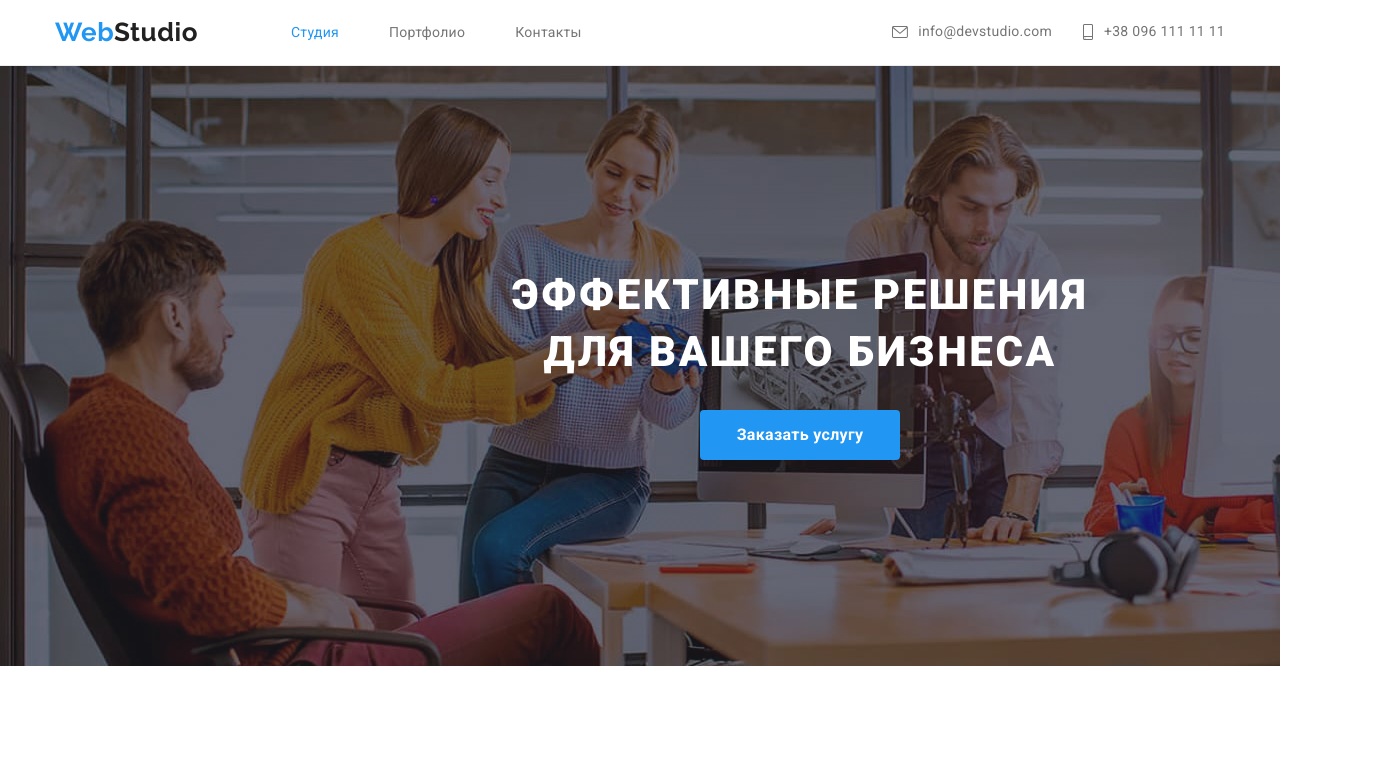
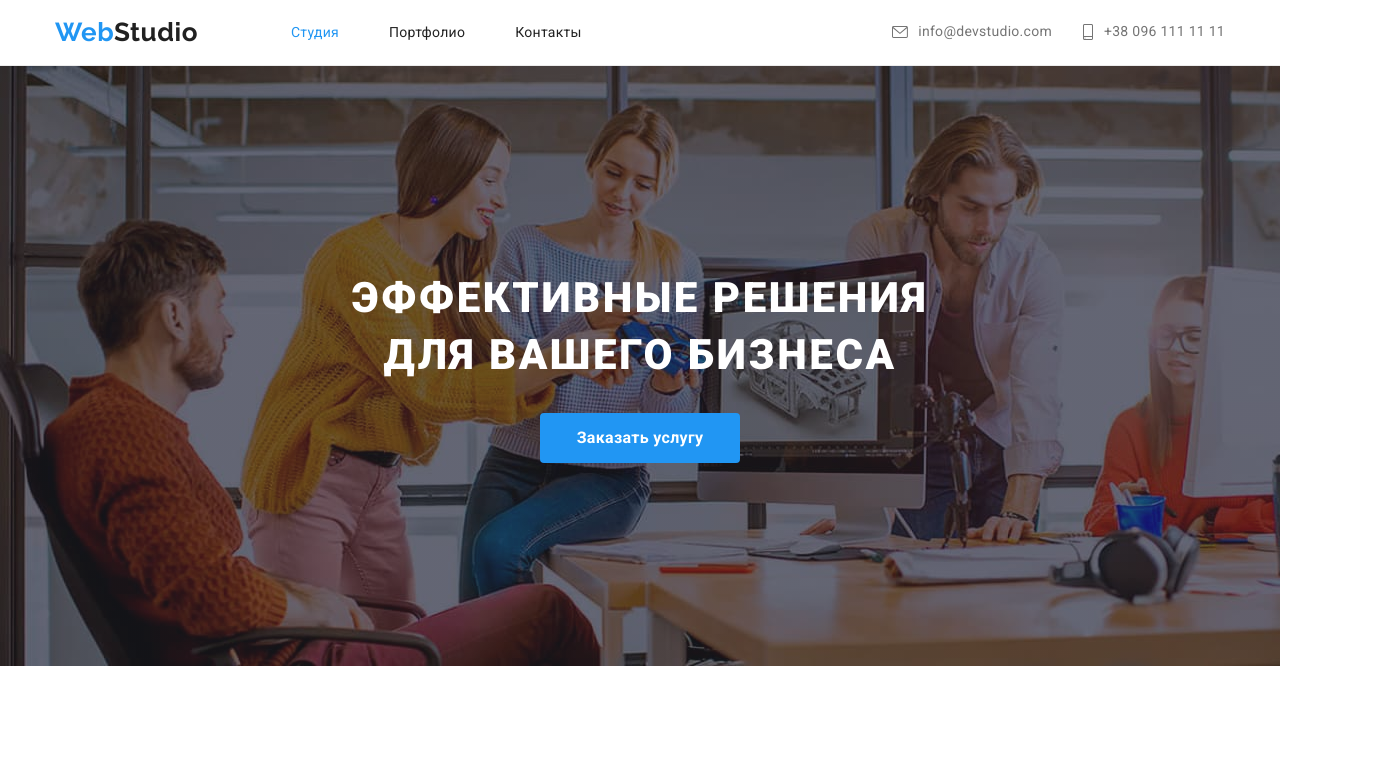
Before and after one commit to IvanovEV92/goit-markup-hw-04, a plain HTML site: page index.html in a window 1280 px wide. Shown: the top 757 px of the page, 1400 px wide, since content can reach past the window. Drawn offline with nearby package versions, Linux system fonts and the light colour scheme.

Commit message:
fix nav color font an padding hero

```diff
--- a/css/style.css
+++ b/css/style.css
@@ -51,7 +51,6 @@ img {
 
 .link {
 	text-decoration: none;
-	color: var(--color-secondary-text);
 	font-style: normal;
 	font-weight: 400;
 	line-height: 1.14;
@@ -79,7 +78,6 @@ img {
 	display: flex;
 	align-items: center;
 }
-
 .site-nav-item {
 	margin-right: 50px;
 }
@@ -92,6 +90,16 @@ img {
 	padding-top: 24px;
 	padding-bottom: 25px;
 }
+.site-nav-list .link {
+	color: var(--color-main-text);
+}
+.site-contacts-item.email,
+.site-contacts-item.phone {
+	display: flex;
+	align-items: center;
+	color: var(--color-secondary-text);
+}
+
 .site-nav-list .link:hover,
 .site-nav-list .link:focus,
 .site-nav-list .link.current,
@@ -101,11 +109,6 @@ img {
 	color: var(--accent);
 }
 
-.site-contacts-item.email,
-.site-contacts-item.phone {
-	display: flex;
-	align-items: center;
-}
 .site-contacts-icon {
 	fill: currentColor;
 	margin-right: 10px;
@@ -125,13 +128,13 @@ img {
 }
 
 /* Герой */
+
 .hero {
+	display: flex;
+	align-items: center;
+
 	max-width: 1600px;
 	height: 600px;
-
-	margin-left: auto;
-	margin-right: auto;
-	padding: 200px;
 
 	background-color: var(--secondary-bg-color);
 	background-image: linear-gradient(to right, rgba(47, 48, 58, 0.4), rgba(47, 48, 58, 0.4)), url(../img/portfolio.jpg);
@@ -141,7 +144,6 @@ img {
 }
 
 .hero .container {
-	/* outline: 3px solid tomato; */
 	color: var(--white);
 	text-align: center;
 }
@@ -153,7 +155,9 @@ img {
 	letter-spacing: 0.06em;
 	text-transform: uppercase;
 	margin-top: 0;
+	margin-right: 0;
 	margin-bottom: 30px;
+	text-align: center;
 }
 
 .btn-hero {
```
